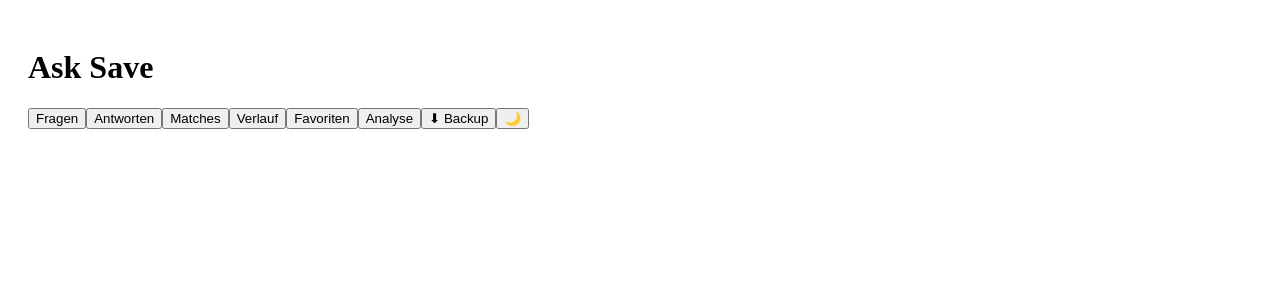
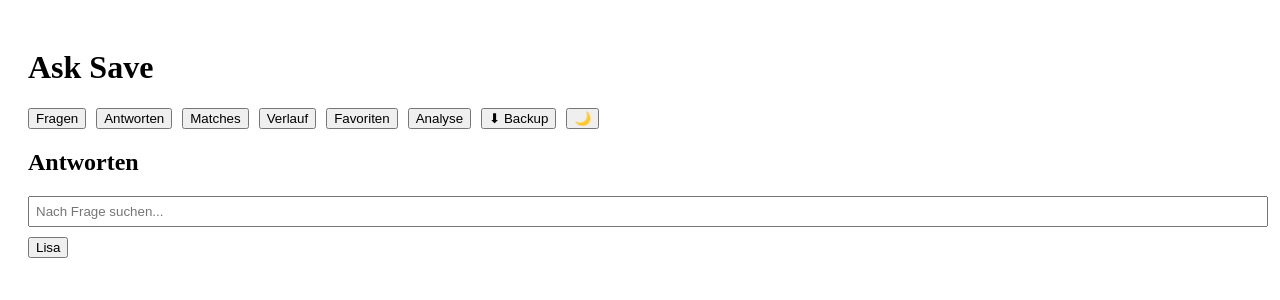
Before and after one commit to Ed087/Ask-Save-, a React (Vite) app: page / in a window 1280 px wide. Both pictures are taken after a click on the button "Antworten". Shown: the top 300 px of the page. Built offline with nearby package versions, Linux system fonts and the light colour scheme.

Commit message:
Update App.jsx

```diff
--- a/src/App.jsx
+++ b/src/App.jsx
@@ -2,19 +2,34 @@ import { useState, useEffect } from "react";
 
 export default function App() {
   const defaultLibrary = [
-    { category: "Tiefgründig", text: "Was bedeutet Glück für dich?" },
-    { category: "Tiefgründig", text: "Was war dein schwerster Moment?" },
+    { category: "Smalltalk", text: "Wie war dein Tag heute?" },
+    { category: "Smalltalk", text: "Was hast du zuletzt gegessen?" },
+    {
+      category: "Interessen & Persönliches",
+      text: "Was begeistert dich wirklich?",
+    },
+    {
+      category: "Interessen & Persönliches",
+      text: "Hast du ein Hobby, das kaum jemand kennt?",
+    },
+    { category: "Zukunft", text: "Wo siehst du dich in 5 Jahren?" },
+    {
+      category: "Zukunft",
+      text: "Was ist ein Ziel, das du unbedingt erreichen möchtest?",
+    },
+    { category: "Lustig", text: "Was ist das Dümmste, das du je getan hast?" },
+    { category: "Lustig", text: "Was ist dein peinlichstes Erlebnis?" },
+    { category: "Intimes", text: "Was findest du anziehend?" },
+    { category: "Intimes", text: "Wie zeigst du, dass du jemanden magst?" },
     { category: "Tiefgründig", text: "Glaubst du an Schicksal?" },
-    { category: "Locker", text: "Was ist dein Lieblingsfilm?" },
-    { category: "Locker", text: "Kaffee oder Tee?" },
-    { category: "Locker", text: "Hund oder Katze?" },
-    { category: "Fun", text: "Wenn du ein Tier wärst, welches wärst du?" },
-    { category: "Fun", text: "Was war dein peinlichster Moment?" },
-    { category: "18+ Harmlos", text: "Magst du Überraschungsküsse?" },
-    { category: "18+ Direkt", text: "Was turnt dich sofort an?" },
+    { category: "Tiefgründig", text: "Was bedeutet Liebe für dich?" },
     {
-      category: "18+ Schlüpfrig",
-      text: "Schon mal von öffentlichem Sex geträumt?",
+      category: "Würdest du lieber..?",
+      text: "Würdest du lieber für immer flüstern oder für immer schreien?",
+    },
+    {
+      category: "Würdest du lieber..?",
+      text: "Würdest du lieber reich sein oder glücklich?",
     },
   ];
 
@@ -47,6 +62,7 @@ export default function App() {
   const [log, setLog] = useState(
     () => JSON.parse(localStorage.getItem("log")) || []
   );
+  const [searchTerm, setSearchTerm] = useState("");
 
   useEffect(() => {
     localStorage.setItem("questions", JSON.stringify(questions));
@@ -106,7 +122,14 @@ export default function App() {
       }}
     >
       <h1>Ask Save</h1>
-      <div>
+      <div
+        style={{
+          display: "flex",
+          flexWrap: "wrap",
+          gap: "10px",
+          marginBottom: 15,
+        }}
+      >
         <button onClick={() => setTab("fragen")}>Fragen</button>
         <button onClick={() => setTab("antworten")}>Antworten</button>
         <button onClick={() => setTab("matches")}>Matches</button>
@@ -117,7 +140,7 @@ export default function App() {
         <button onClick={() => setDarkMode(!darkMode)}>
           {darkMode ? "🌞" : "🌙"}
         </button>
-      </div>
+      </div>{" "}
       {tab === "fragen" && (
         <>
           <h2>Fragen stellen</h2>
@@ -181,19 +204,51 @@ export default function App() {
           <button onClick={handleAddCustomQuestion}>➕ Hinzufügen</button>
         </>
       )}
+      {tab === "antworten" && (
+        <>
+          <h2>Antworten</h2>
+          <input
+            placeholder="Nach Frage suchen..."
+            value={searchTerm}
+            onChange={(e) => setSearchTerm(e.target.value)}
+            style={{ marginBottom: 10, padding: 6, width: "100%" }}
+          />
+          <div
+            style={{
+              display: "flex",
+              flexWrap: "wrap",
+              gap: "10px",
+              marginBottom: 15,
+            }}
+          >
+            {matches
+              .filter(
+                (m) =>
+                  !searchTerm ||
+                  Object.keys(answers[m] || {}).some((q) =>
+                    q.toLowerCase().includes(searchTerm.toLowerCase())
+                  )
+              )
+              .map((m, i) => (
+                <button key={i} onClick={() => setActiveAnswerMatch(m)}>
+                  {m}
+                </button>
+              ))}
+          </div>
 
-      {tab === "antworten" && activeAnswerMatch && (
+          {activeAnswerMatch && (
             <>
-          <h2>Antworten für {activeAnswerMatch}</h2>
+              <h3>Antworten für {activeAnswerMatch}</h3>
               {questions
                 .filter((q) => q.askedTo?.includes(activeAnswerMatch))
-            .map((q, i) => (
-              <div key={i}>
+                .map((q, idx) => (
+                  <div key={idx}>
                     <p>
                       <strong>{q.text}</strong>
                     </p>
                     <textarea
                       rows={2}
+                      style={{ width: "100%" }}
                       value={answers[activeAnswerMatch]?.[q.text] || ""}
                       onChange={(e) =>
                         setAnswers((prev) => ({
@@ -209,11 +264,13 @@ export default function App() {
                 ))}
             </>
           )}
+        </>
+      )}
       {tab === "matches" && (
         <>
           <h2>Matches</h2>
           {matches.map((m, i) => (
-            <div key={i}>
+            <div key={i} style={{ marginBottom: "10px" }}>
               <strong>{m}</strong>
               <textarea
                 placeholder="Notizen..."
@@ -221,6 +278,7 @@ export default function App() {
                 onChange={(e) =>
                   setNotes((prev) => ({ ...prev, [m]: e.target.value }))
                 }
+                style={{ display: "block", width: "100%", marginTop: "5px" }}
               />
             </div>
           ))}
@@ -241,7 +299,6 @@ export default function App() {
           </button>
         </>
       )}
-
       {tab === "verlauf" && (
         <>
           <h2>Verlauf</h2>
@@ -249,20 +306,16 @@ export default function App() {
             .slice()
             .reverse()
             .map((entry, i) => (
-              <div key={i}>
-                <p>
-                  <strong>{entry.to}</strong> → {entry.question} (
-                  {entry.category})
-                </p>
-                <p>
-                  <small>{entry.time}</small>
-                </p>
-                <hr />
+              <div key={i} style={{ fontSize: "14px", marginBottom: "6px" }}>
+                <strong>{entry.to}</strong> → {entry.question}{" "}
+                <em>({entry.category})</em>
+                <br />
+                <span style={{ color: "#999" }}>{entry.time}</span>
+                <hr style={{ margin: "4px 0" }} />
               </div>
             ))}
         </>
       )}
-
       {tab === "favoriten" && (
         <>
           <h2>Favoriten</h2>
@@ -271,7 +324,6 @@ export default function App() {
           ))}
         </>
       )}
-
       {tab === "analyse" && (
         <>
           <h2>Analyse</h2>
```
Lines whose indentation alone changed are shown as unchanged.
